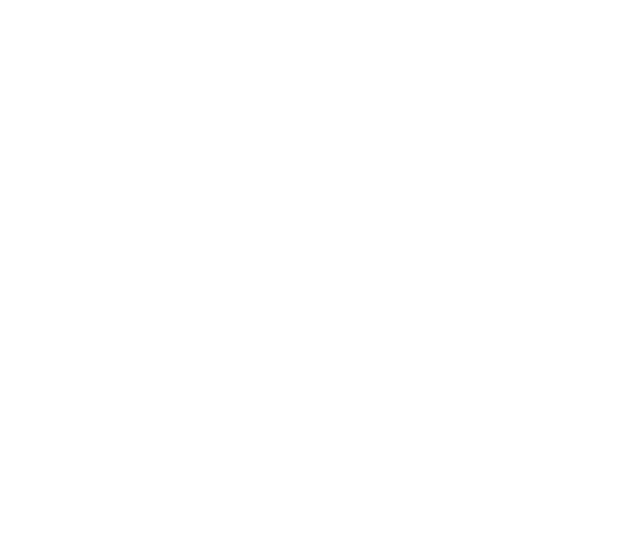
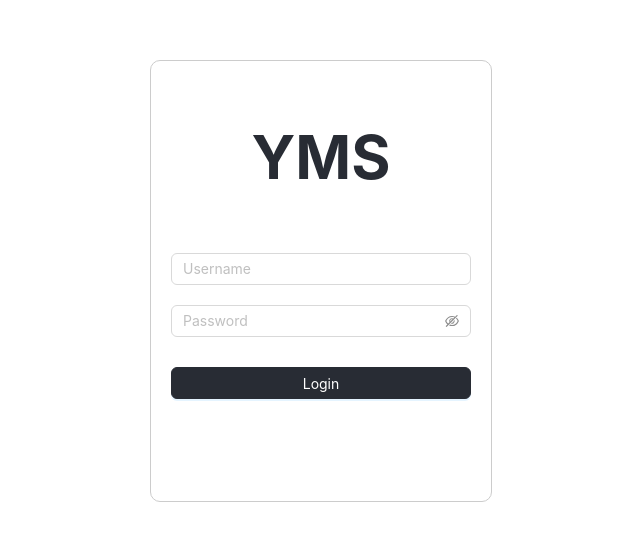
Before and after one commit to dobi02/Yard-Management-System, a React (Create React App) app in the folder frontend/: page /login in a window 1280 px wide. Before the commit this address had no page. Shown: the part 119-660 px from the top of the page, without its empty margins (319-959 px from the left). Built offline with nearby package versions, Linux system fonts and the light colour scheme.

Commit message:
small fix

```diff
--- a/frontend/src/App.js
+++ b/frontend/src/App.js
@@ -2,6 +2,7 @@
 import React from 'react';
 import { BrowserRouter as Router, Route, Routes } from 'react-router-dom';
 import Main from "./pages/Admin";
+import Login from "./components/Auth/Login"
 
 
 function App() {
@@ -9,6 +10,7 @@
     <Router>
         <Routes>
             <Route path="/admin/*" element={<Main />} />
+            <Route path="/login" element={<Login />} />
         </Routes>
     </Router>
   );
--- /dev/null
+++ b/frontend/src/components/Auth/Login.css
@@ -0,0 +1,41 @@
+.login-container {
+    display: flex;
+    justify-content: center;
+    align-items: center;
+    height: 100vh;
+}
+
+.login-form {
+    height: 400px;
+    width: 300px;
+    padding: 20px;
+    border: 1px solid #ccc;
+    border-radius: 10px;
+    background-color: #fff;
+}
+
+.login-logo {
+    text-align: center;
+    margin-bottom: 60px;
+    color: #282c34;
+    font-size: 60px;
+}
+
+.ant-login-form .ant-form-item {
+    margin-bottom: 20px;
+}
+
+.ant-btn-primary {
+    background-color: #282c34;
+    border-color: #282c34;
+}
+
+.ant-btn-primary:hover {
+    background-color: #3a414d !important;
+    border-color: #3a414d;
+}
+
+.ant-btn-primary:active {
+    background-color: #1c2027 !important;
+    border-color: #1c2027;
+}
--- a/frontend/src/components/Auth/Login.js
+++ b/frontend/src/components/Auth/Login.js
@@ -0,0 +1,60 @@
+import React from 'react';
+import { Form, Input, Button, message } from 'antd';
+import './Login.css'
+import axios from 'axios';
+
+// 로그인
+const Login = () => {
+    const [form] = Form.useForm();
+
+    const handleSubmit = async (values) => {
+        // 서버로 로그인 요청 보내는 곳
+        try {
+            const response = await axios.post('http://localhost:8000/login/', {
+                manager_id : values.manager_id,
+                password : values.password,
+            });
+            message.success(response.data.message);
+        } catch (error) {
+            if (error.response && error.response.data) {
+                message.error(error.response.data.message);
+            } else {
+                message.error(error.message);
+            }
+        }
+    };
+
+    return (
+        <div className='login-container'>
+            <div className='login-form'>
+                <h1 className='login-logo'>YMS</h1> {/* 로고 위치 지금은 텍스트로 씀 */}
+                <Form
+                    name='login'
+                    onFinish={handleSubmit}
+                    layout='vertical'
+                    className='ant-login-form' // css용
+                    >
+                    <Form.Item
+                        name='username'
+                        rules={[ {required: true, message: 'Please enter your id!'}]}
+                    >
+                        <Input placeholder='Username' />
+                    </Form.Item>
+                    <Form.Item
+                        name='password'
+                        rules={[ {required: true, message: 'Please enter your password!'}]}
+                    >
+                        <Input.Password placeholder='Password' />
+                    </Form.Item>
+                    <Form.Item>
+                        <Button type='primary' htmlType='submit' block>
+                            Login
+                        </Button>
+                    </Form.Item>
+                </Form>
+            </div>
+        </div>
+    );
+};
+
+export default Login;
--- a/frontend/src/components/Dashboard/AdminDashboard.css
+++ b/frontend/src/components/Dashboard/AdminDashboard.css
@@ -4,7 +4,7 @@
 }
 
 .yard-map-placeholder {
-    height: 200px;
+    height: 400px;
     margin-top: 20px;
     background: #e8e8e8;
     display: flex;
```
